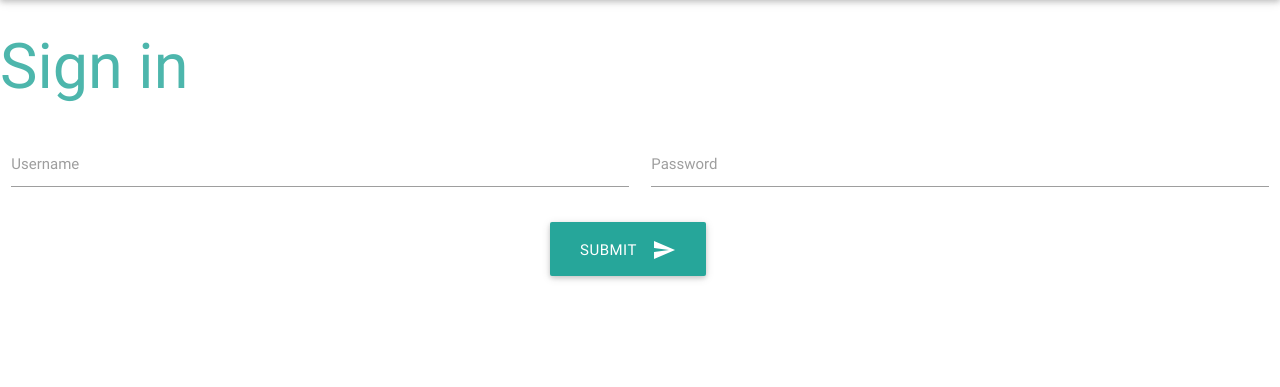
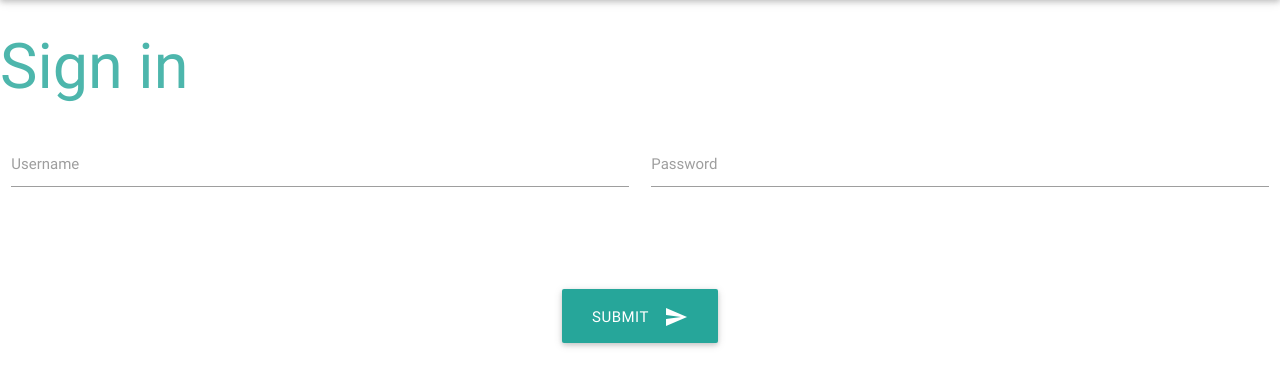
Before and after one commit to cjamadagni/Protocol, a Django app: page /signingin/ in a window 1280 px wide. Shown: the part 64-451 px from the top of the page. Run offline with Django 3.2, Linux system fonts and the light colour scheme; some libraries are stand-ins or nearby versions.

Commit message:
added captcha

```diff
--- a/dbms/templates/Signup.html
+++ b/dbms/templates/Signup.html
@@ -8,6 +8,7 @@
 
       <!--Let browser know website is optimized for mobile-->
       <meta name="viewport" content="width=device-width, initial-scale=1.0"/>
+      <script src='https://www.google.com/recaptcha/api.js'></script>
     </head>
 
 <body>
@@ -117,6 +118,10 @@ $.ajaxSetup({
 
 			      </div>
 
+			      <br>
+			      <div style="margin-left:15px;" class="g-recaptcha" data-sitekey="6Lf5WBETAAAAAITAKV2tPosQBbCvox-sF0UbHNmV"></div>
+			      <br>
+
 			      <button class="waves-effect waves-light btn-large" style="margin-left:550px;" type="submit" name="action">Submit
     				<i class="material-icons right">send</i>
   				  </button>
--- a/dbms/templates/main.html
+++ b/dbms/templates/main.html
@@ -11,7 +11,7 @@
 
       <!--Let browser know website is optimized for mobile-->
       <meta name="viewport" content="width=device-width, initial-scale=1.0"/>
-
+      <script src='https://www.google.com/recaptcha/api.js'></script>
 
 
     </head>
@@ -89,10 +89,16 @@ $.ajaxSetup({
 			          <label for="password">Password</label>
 			        </div>
 			      </div>
+            <br>
+            <center>
+            <div class="g-recaptcha" data-sitekey="6Lf5WBETAAAAAITAKV2tPosQBbCvox-sF0UbHNmV"></div>
+            <br>
+            <br>
 
-		         <button class="waves-effect waves-light btn-large" style="margin-left:550px;" type="submit" name="action">Submit
+		         <button class="waves-effect waves-light btn-large" type="submit" name="action">Submit
     				<i class="material-icons right">send</i>
   				  </button>
+            </center>
 
 
 			    </form>
```
